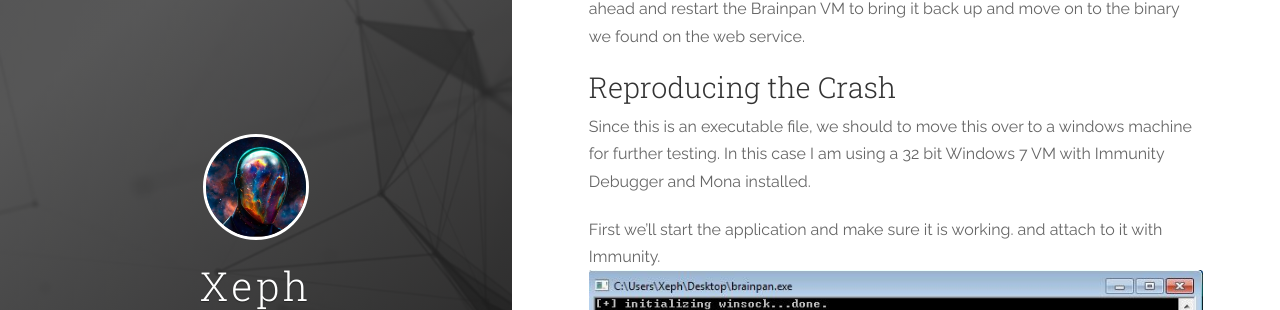
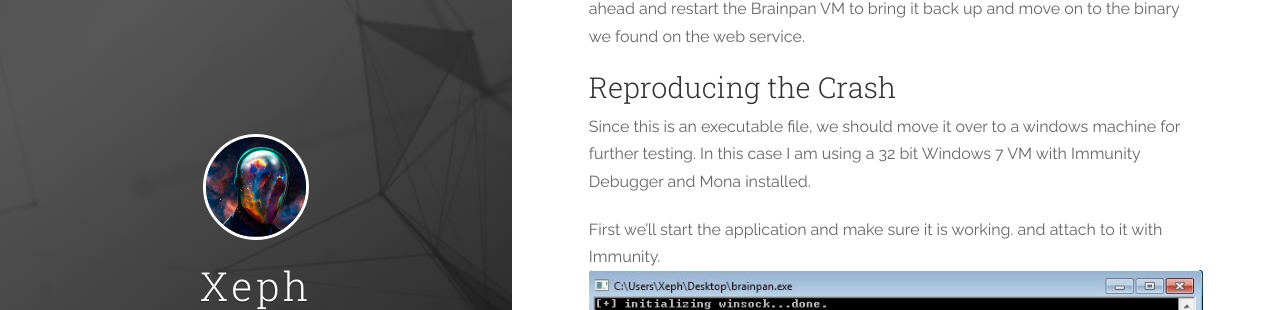
Before and after one commit to avocadosec/xepherus.github.io, a Jekyll site: the page built from _posts/2019-10-18-Vulnhub-Brainpan-1.markdown, in a window 1280 px wide and 900 px high, scrolled down 4123 px. Shown: the part 143-453 px from the top of the window. Built offline with Jekyll 4.4.1, drawn with Linux system fonts in a browser that asks for light colours.

Commit message:
Update 2019-10-18-Vulnhub-Brainpan-1.markdown

```diff
--- a/_posts/2019-10-18-Vulnhub-Brainpan-1.markdown
+++ b/_posts/2019-10-18-Vulnhub-Brainpan-1.markdown
@@ -54,7 +54,7 @@ It seems like the application running on that port crashed as a result, so lets
 
 ### Reproducing the Crash
 
-Since this is an executable file, we should to move this over to a windows machine for further testing.
+Since this is an executable file, we should move it over to a windows machine for further testing.
 In this case I am using a 32 bit Windows 7 VM with Immunity Debugger and Mona installed.
 
 First we'll start the application and make sure it is working. and attach to it with Immunity.
```
